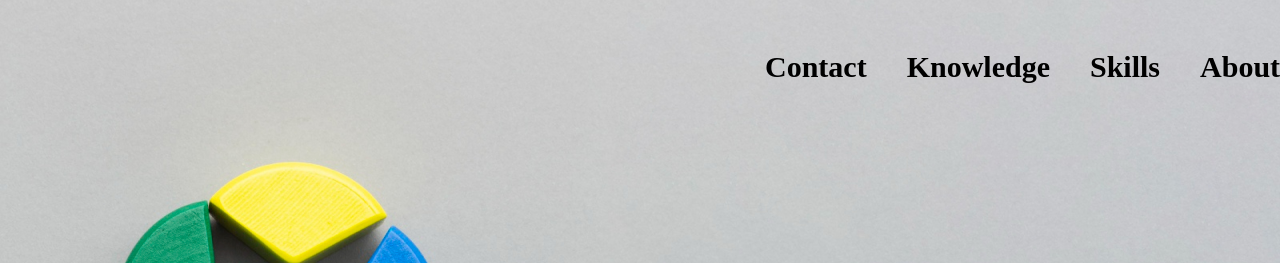
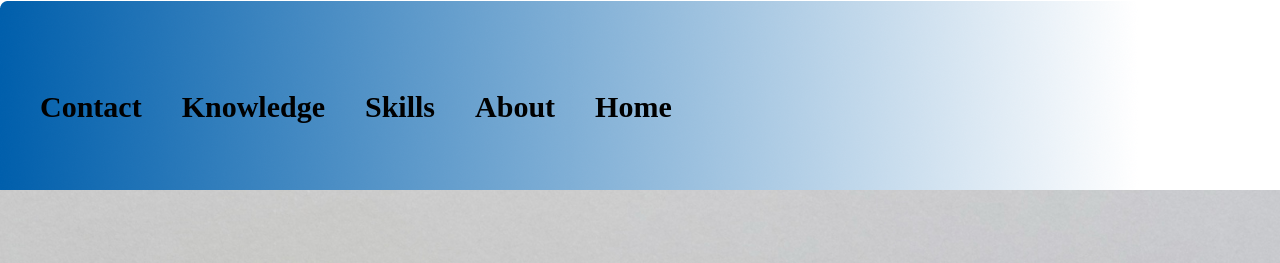
Before and after one commit to fahmidurshanto/assignment_one, a plain HTML site: page index.html in a window 1280 px wide. Shown: the top 263 px of the page. Drawn offline with Linux system fonts and the light colour scheme.

Commit message:
complete html and style added for the assignment

```diff
--- a/index.html
+++ b/index.html
@@ -9,9 +9,7 @@
     <script src="https://kit.fontawesome.com/34a430a123.js" crossorigin="anonymous"></script>
 </head>
 <body>
-    <header class="banner-image">
-
-<section class="h-b">
+    <section class="bimg">
         <ul class="home-button">
             <li>Contact</li>
             <li>Knowledge</li>
@@ -21,6 +19,7 @@
 
         </ul>
     </section>
+    <header class="banner-image">
 
 <!-- header banner section -->
         <section class="banner">
--- a/styles/style.css
+++ b/styles/style.css
@@ -2,10 +2,7 @@
     margin: 0;
     font-family: 'Work Sans'; sans-serif;
 }
-.top{
-    width: 1600px;
-    height: 120px;
-}
+
     /* home button styles */
 .home-button{
     list-style: none;
@@ -15,9 +12,17 @@
     font-family: 'Work Sans';
     font-weight: 700;
     font-size: 30px;
-    padding-top: 50px;
-    padding-left: 765px;
+    padding-right: 765px;
+    padding-top: 90px;
+    color:black;
     }
+    .bimg{
+        background-image: url('../images/gradient1.png');
+        background-repeat: no-repeat;
+        width: 1600px;
+        height: 190px;
+    }
+
 
     /* header banner section styles */
 .banner-image{
@@ -220,3 +225,4 @@
     margin-right: 230px;
     margin-bottom: 240px;
 }
+/* bimg styles */
```
Lines whose indentation alone changed are shown as unchanged.
